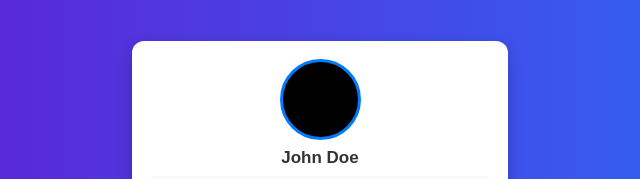
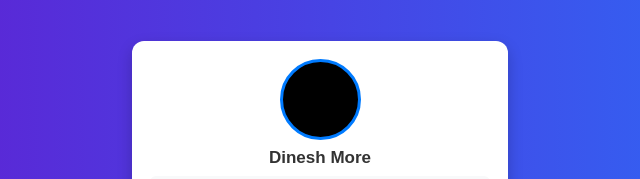
Before and after one commit to dineshmore01/Eventmate, a website: page public/profile.html in a window 1280 px wide. Shown: the top 179 px of the page, 320-960 px from the left. Drawn offline with Linux system fonts and the light colour scheme.

Commit message:
Update profile.html

```diff
--- a/public/profile.html
+++ b/public/profile.html
@@ -1,29 +1,3 @@
-<!-- <!DOCTYPE html>
-<html lang="en">
-<head>
-    <meta charset="UTF-8">
-    <meta name="viewport" content="width=device-width, initial-scale=1.0">
-    <title>User Profile</title>
-    <link rel="stylesheet" href="profile.css">
-</head>
-<body>
-
-<div class="profile-container">
-    <h2>User Profile</h2>
-    <div class="profile-info">
-        <img class="pro" src="profile.svg" alt="">
-        <p><strong>Name:</strong> John Doe</p>
-        <p><strong>Roll Number:</strong> 123456</p>
-        <p><strong>Branch:</strong> Computer Engineering</p>
-        <p><strong>Division:</strong> A</p>
-        <p><strong>Email:</strong> johndoe@example.com</p>
-        <p><strong>Phone:</strong> +91 9876543210</p>
-        <p><strong>Address:</strong> 123, ABC Street, Pune</p>
-    </div>
-</div>
-
-</body>
-</html> -->
 <!DOCTYPE html>
 <html lang="en">
 <head>
@@ -36,7 +10,7 @@
 
     <div class="profile-container">
         <div class="pro"></div>
-        <h2 id="username">John Doe</h2>
+        <h2 id="username">Dinesh More</h2>
 
         <div class="profile-info">
             <div><span>📄</span><p><strong>Roll Number: </strong><input type="text" id="roll" value="123456" disabled></p></div>
```
